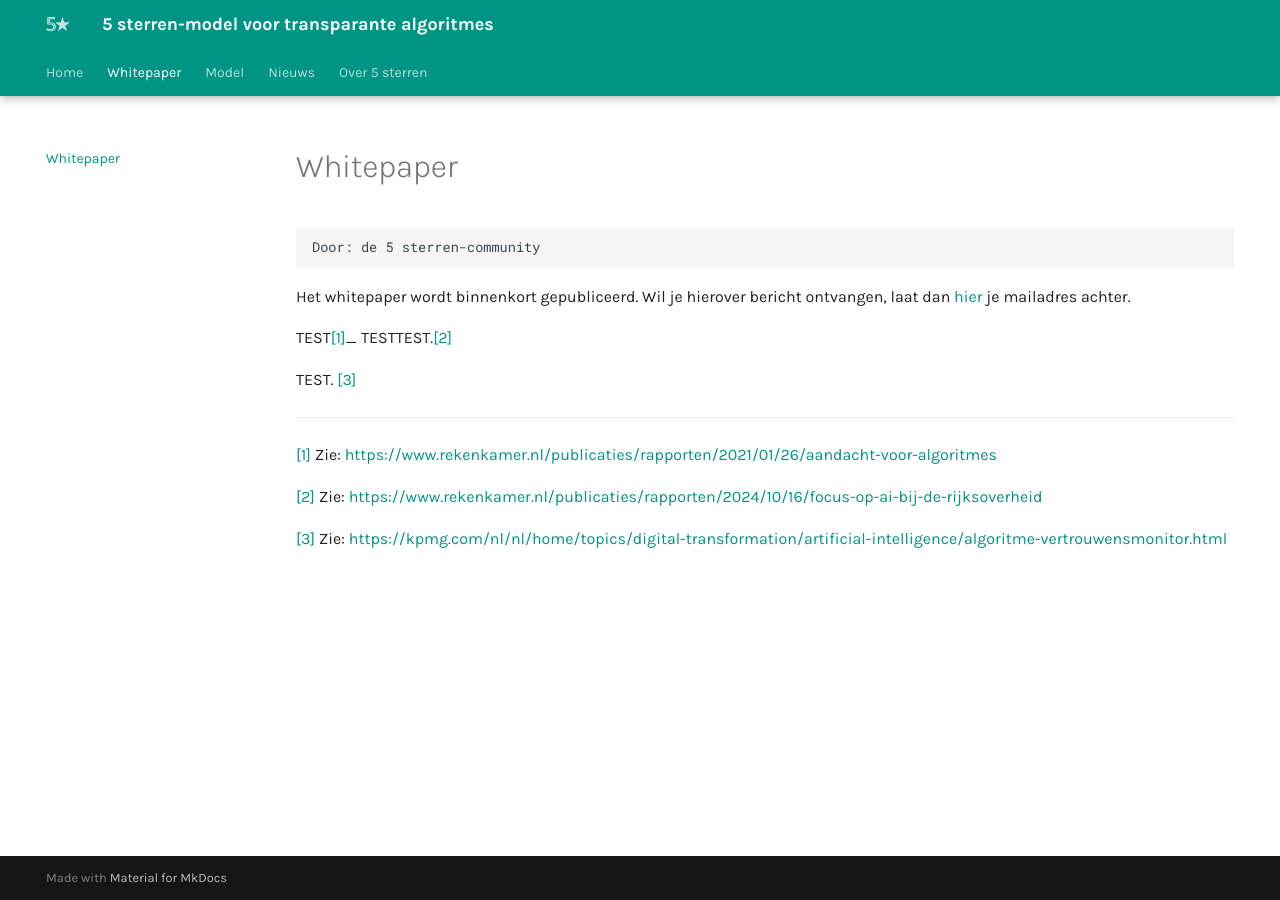
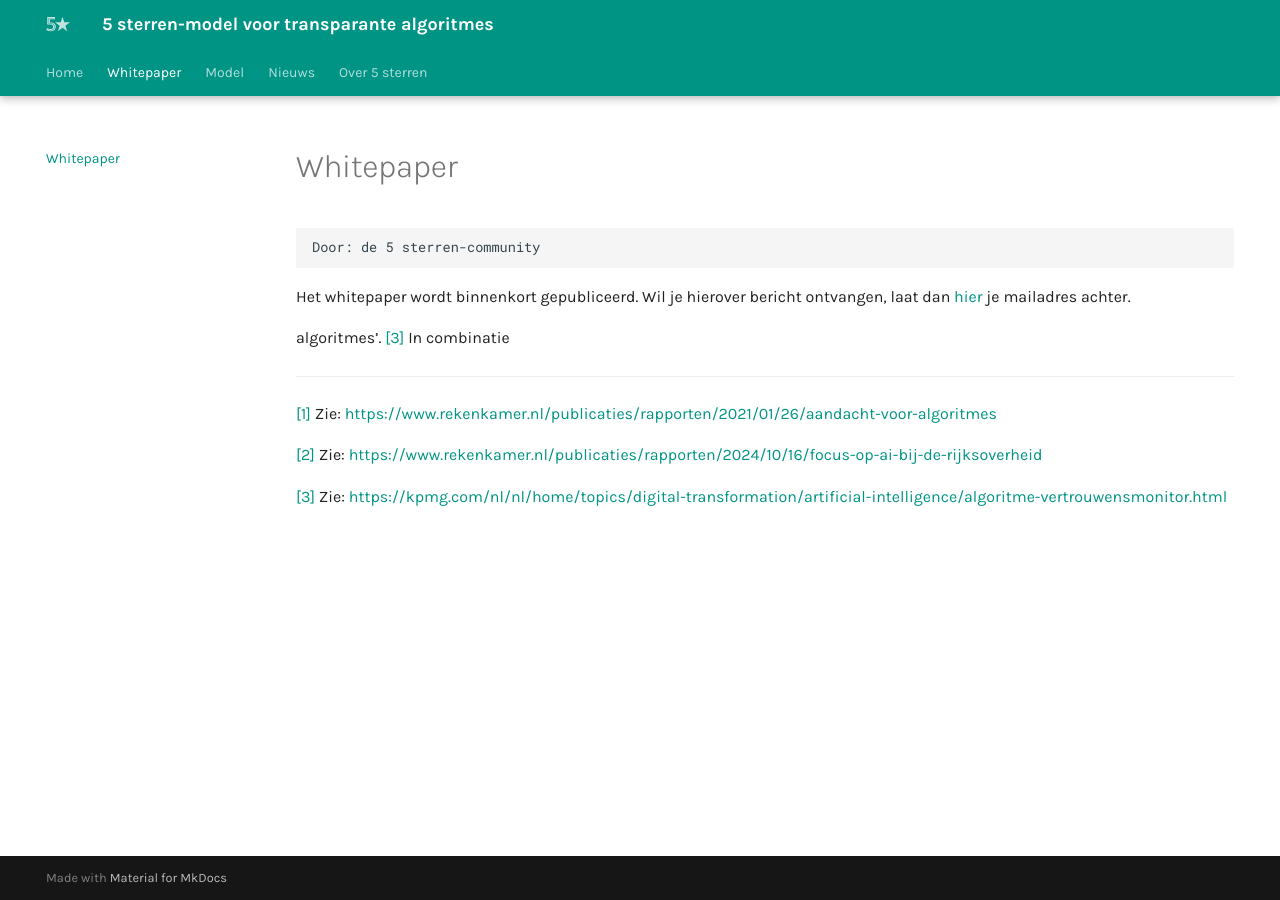
Before and after one commit to thegreenland/5-sterren-toolkit, an MkDocs documentation site: the page built from docs/whitepaper.md, in a window 1280 px wide. Built offline with MkDocs 1.6.1 and Material for MkDocs 9.7.7, drawn with Linux system fonts in a browser that asks for light colours.

Commit message:
Update whitepaper.md

```diff
--- a/docs/whitepaper.md
+++ b/docs/whitepaper.md
@@ -7,10 +7,7 @@ Door: de 5 sterren-community
 
 Het whitepaper wordt binnenkort gepubliceerd. Wil je hierover bericht ontvangen, laat dan [hier](https://cloud.tgl.eu/apps/forms/s/eCN9zCWMPwzzWN9Fae4Csb4S) je mailadres achter.
 
-TEST[[1]](#_ftn1)_ TESTTEST.[[2]](#_ftn2)
-
-TEST. [[3]](#_ftn3)
-
+algoritmes’. [[3]](#_ftn3) In combinatie
 
 
 
```
